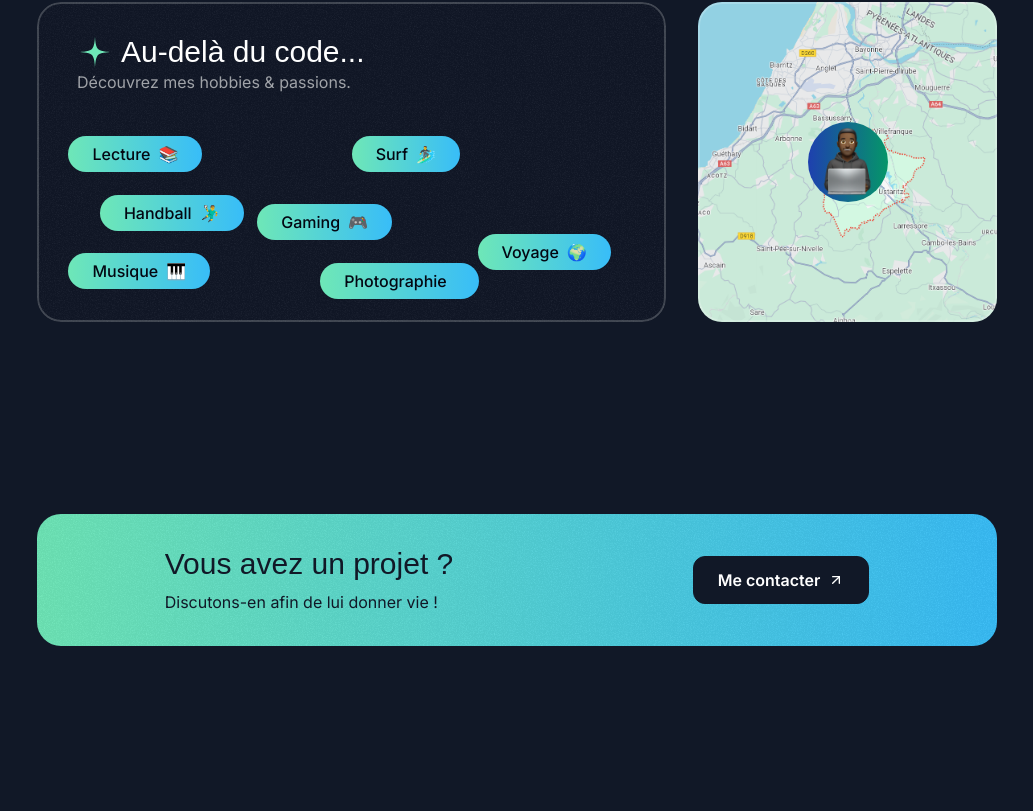
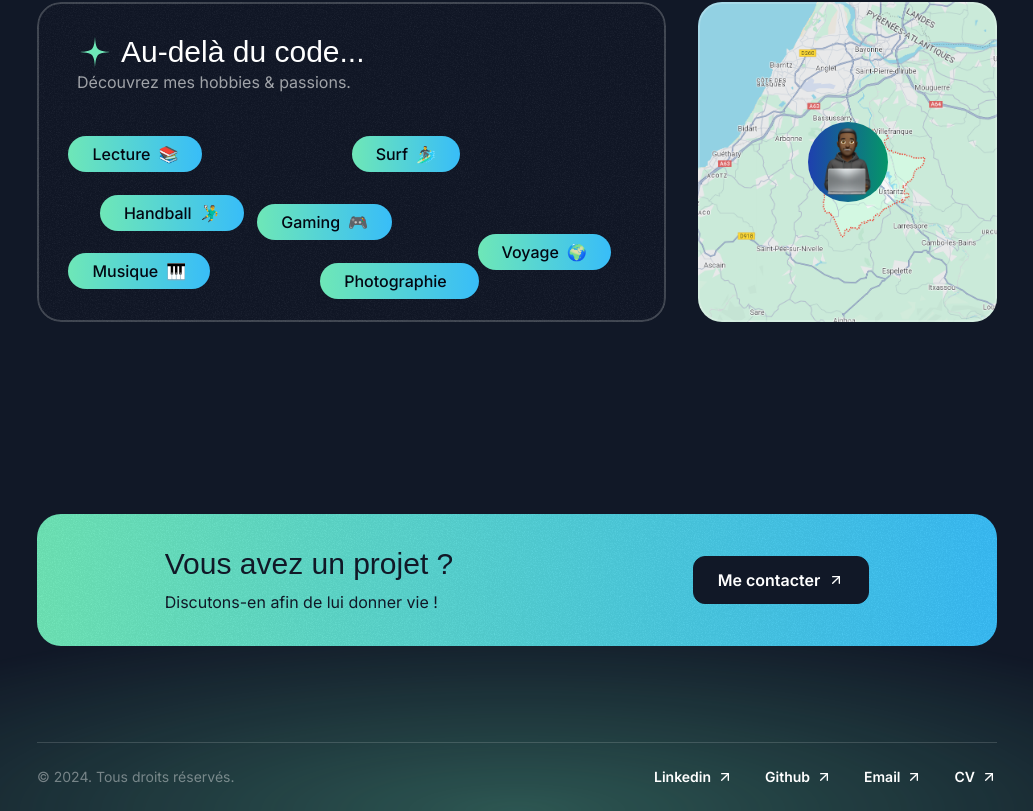
Before and after one commit to JacquesPoulin/portfolio_jp, a Next.js app: page / in a window 1280 px wide. Shown: the part 4402-5213 px from the top of the page, without its empty margins (123-1156 px from the left). Before the commit the page ends 5144 px from the top, so only its background shows below. Built offline with nearby package versions, Linux system fonts and the light colour scheme; a web font is replaced by a local one.

Commit message:
section 'Footer' terminée

```diff
--- /dev/null
+++ b/data/footerLinks.js
@@ -0,0 +1,22 @@
+export const footerLinks = [
+	{
+		id: 1,
+		title: ' Linkedin',
+		path: ' https://linkedin.com/in/jacquespoulin',
+	},
+	{
+		id: 2,
+		title: ' Github',
+		path: 'https://github.com/JacquesPoulin',
+	},
+	{
+		id: 3,
+		title: ' Email',
+		path: 'mailto:jacques.poulin64@gmail.com',
+	},
+	{
+		id: 4,
+		title: 'CV',
+		path: 'https://jacquespoulin.notion.site/RESUME-CV-2022-eea627d35cd74a93b68a0f0551b0c8be',
+	},
+];
--- a/data/wordsList.js
+++ b/data/wordsList.js
@@ -1,5 +1,5 @@
 export const words = [
-	'Performant',
+	'Performance',
 	'Accessible',
 	'Sécurisé',
 	'Interactif',
--- a/src/app/page.tsx
+++ b/src/app/page.tsx
@@ -5,6 +5,7 @@
 import { TestimonialsSection } from '@/sections/Testimonials';
 import { AboutSection } from '@/sections/About';
 import { ContactSection } from '@/sections/Contact';
+import { Footer } from '@/sections/Footer';
 
 export default function Home() {
 	return (
@@ -16,6 +17,7 @@
 			<TestimonialsSection />
 			<AboutSection />
 			<ContactSection />
+			<Footer />
 		</div>
 	);
 }
--- a/src/sections/Footer.tsx
+++ b/src/sections/Footer.tsx
@@ -1,3 +1,35 @@
+import ArrowUpRightIcon from '@/assets/icons/arrow-up-right.svg';
+
+import { footerLinks } from '../../data/footerLinks';
 export const Footer = () => {
-  return <div>Footer Section</div>;
+	// ! ****** VARIABLES ******
+	// ? l'année actuelle
+	const currentYear = new Date().getFullYear();
+
+	return (
+		<footer className='relative -z-10 overflow-x-clip'>
+			<div className='absolute w-[1600px] h-[400px] bottom-0 left-1/2 -translate-x-1/2 bg-emerald-300/30 [mask-image:radial-gradient(50%_50%_at_bottom_center,black,transparent)] -z-10'></div>
+			<div className='container'>
+				<div className='border-t border-white/15 py-6 text-sm flex flex-col items-center md:flex-row md:justify-between gap-8'>
+					<div className='text-white/40'>
+						&copy; {currentYear}. Tous droits réservés.
+					</div>
+
+					<nav className='flex flex-col md:flex-row items-center gap-8'>
+						{footerLinks?.map(({ id, title, path }) => (
+							<a
+								key={id}
+								href={path}
+								target='_blank'
+								rel='noreferrer'
+								className='inline-flex items-center gap-1.5'>
+								<span className='font-semibold cursor-pointer'>{title}</span>
+								<ArrowUpRightIcon className='size-4 cursor-pointer' />
+							</a>
+						))}
+					</nav>
+				</div>
+			</div>
+		</footer>
+	);
 };
```
